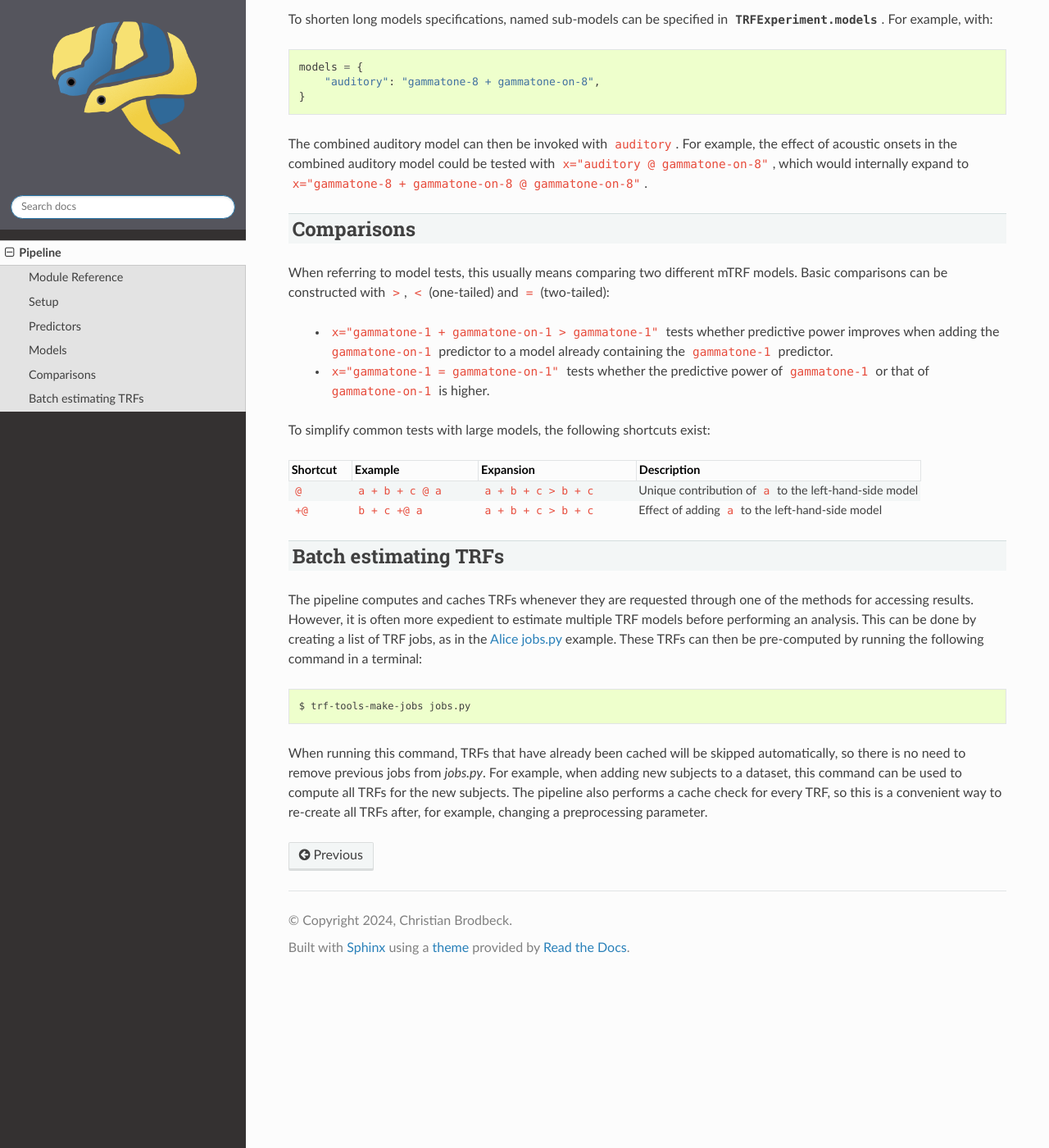
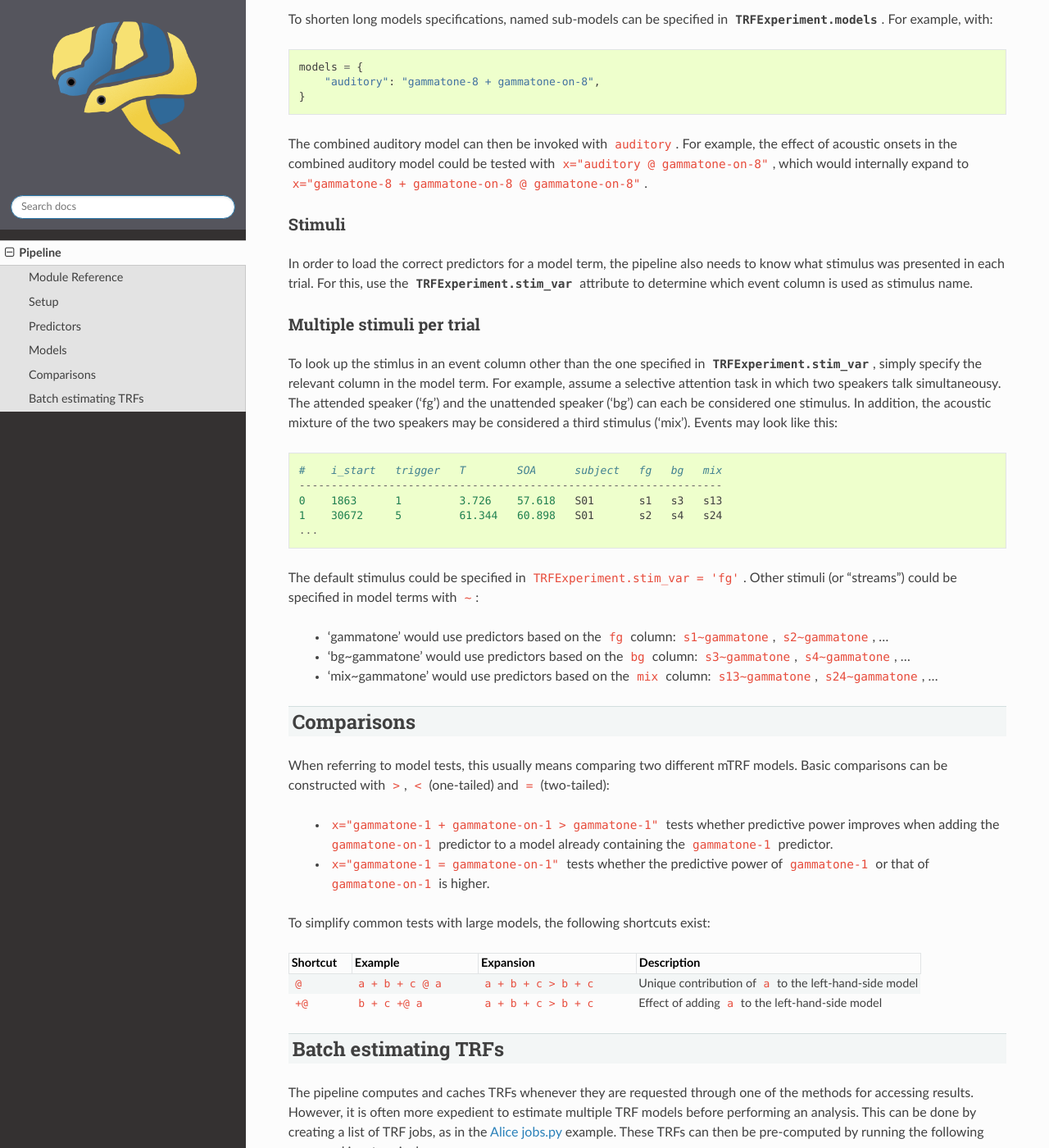
Before and after one commit to christianbrodbeck/TRF-Tools, a Sphinx documentation site: the page built from doc/pipeline.rst, in a window 1280 px wide and 1400 px high, scrolled down 1623 px. Shown: the whole window at 82% size. Built offline with Sphinx 7.4.7 and the Read the Docs theme 3.1.0, drawn with Linux system fonts in a browser that asks for light colours; formulas are drawn with MathJax 3.

Commit message:
RF TRFExperiment:  Specify stimulus column directly
Bypass .stim_var

```diff
--- a/doc/pipeline.rst
+++ b/doc/pipeline.rst
@@ -71,6 +71,35 @@ To shorten long models specifications, named sub-models can be specified in :att
 The combined auditory model can then be invoked with ``auditory``. For example, the effect of acoustic onsets in the combined auditory model could be tested with ``x="auditory @ gammatone-on-8"``, which would internally expand to ``x="gammatone-8 + gammatone-on-8 @ gammatone-on-8"``.
 
 
+Stimuli
+-------
+
+In order to load the correct predictors for a model term, the pipeline also needs to know what stimulus was presented in each trial.
+For this, use the :attr:`TRFExperiment.stim_var` attribute to determine which event column is used as stimulus name.
+
+
+Multiple stimuli per trial
+--------------------------
+To look up the stimlus in an event column other than the one specified in :attr:`TRFExperiment.stim_var`, simply specify the relevant column in the model term.
+For example, assume a selective attention task in which two speakers talk simultaneousy.
+The attended speaker ('fg') and the unattended speaker ('bg') can each be considered one stimulus.
+In addition, the acoustic mixture of the two speakers may be considered a third stimulus ('mix').
+Events may look like this::
+
+    #    i_start   trigger   T        SOA      subject   fg   bg   mix
+    ------------------------------------------------------------------
+    0    1863      1         3.726    57.618   S01       s1   s3   s13
+    1    30672     5         61.344   60.898   S01       s2   s4   s24
+    ...
+
+
+The default stimulus could be specified in ``TRFExperiment.stim_var = 'fg'``. Other stimuli (or "streams") could be specified in model terms with ``~``:
+
+ - 'gammatone' would use predictors based on the ``fg`` column: ``s1~gammatone``, ``s2~gammatone``, ...
+ - 'bg~gammatone' would use predictors based on the ``bg`` column: ``s3~gammatone``, ``s4~gammatone``, ...
+ - 'mix~gammatone' would use predictors based on the ``mix`` column: ``s13~gammatone``, ``s24~gammatone``, ...
+
+
 .. _trf-experiment-comparisons:
 
 ^^^^^^^^^^^
```
Also changed, not shown: 1 other file.
